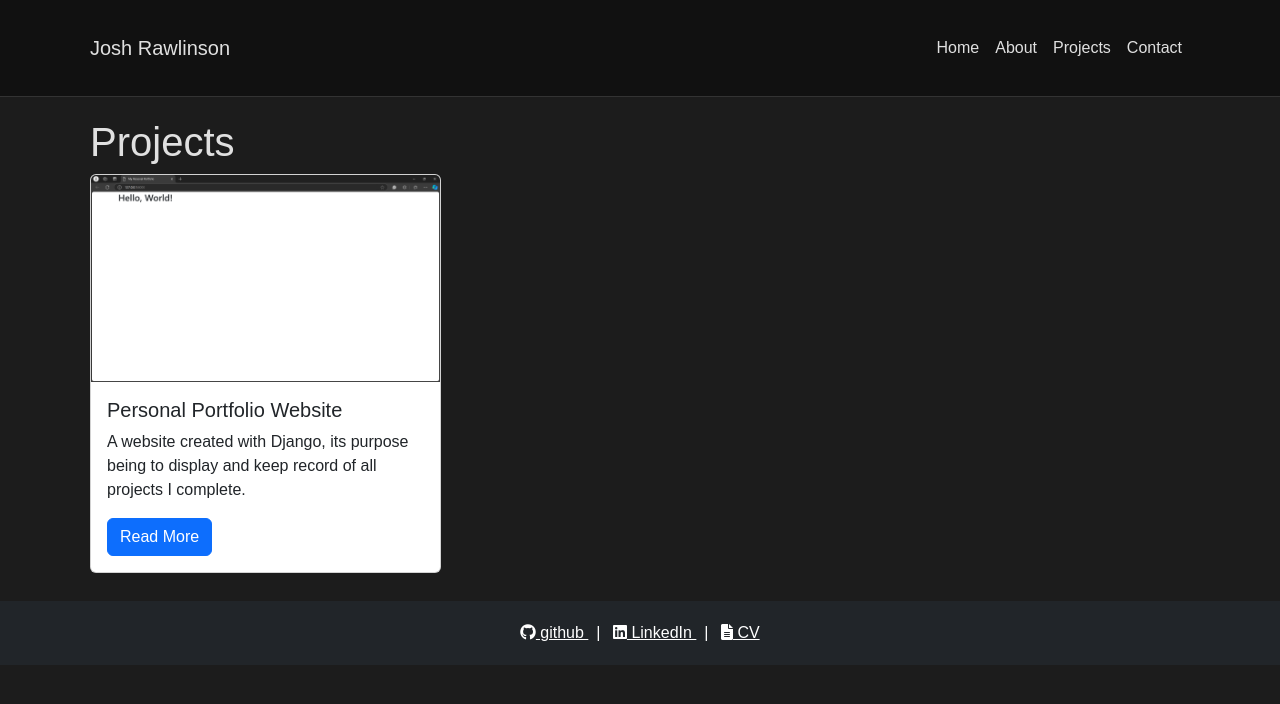
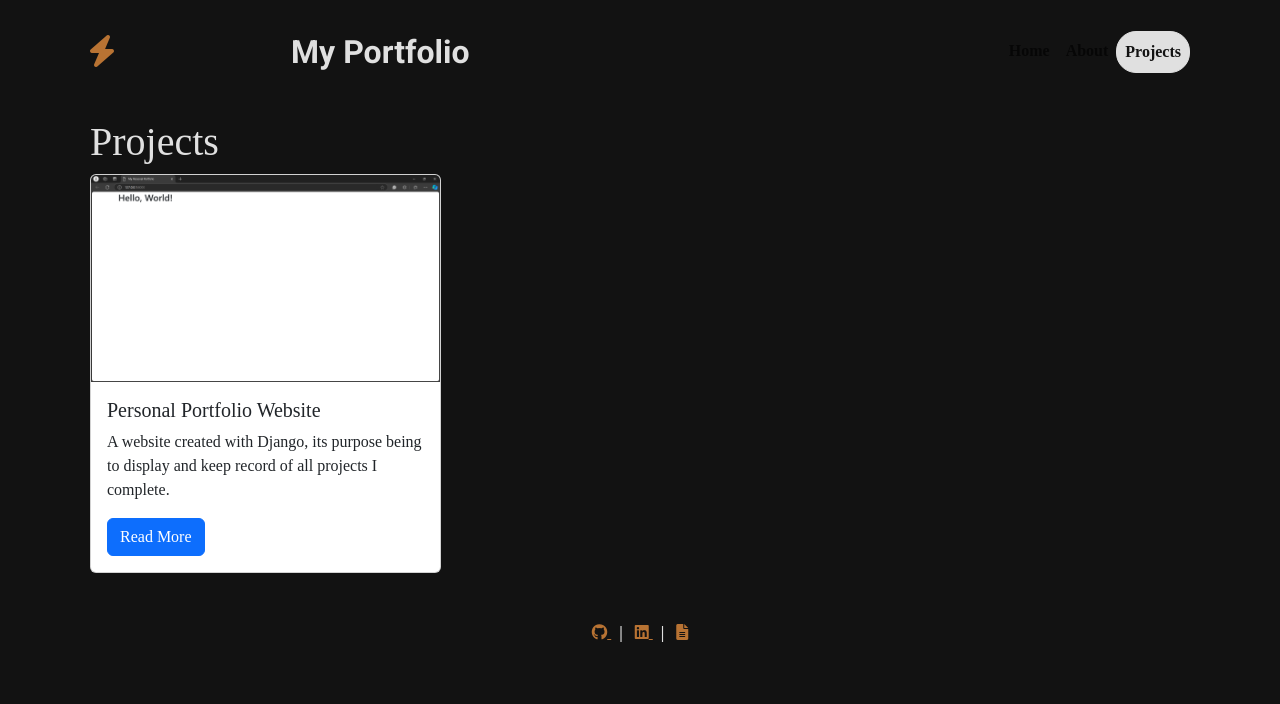
Before and after one commit to Joshr0108/Portfolio, a Django app: page /projects/ in a window 1280 px wide. Shown: the top 704 px of the page. Run offline with Django 5.2, Linux system fonts and the light colour scheme; data comes from the database, SQL or seed files in the repository.

Commit message:
Update Home Page

```diff
--- a/pages/templates/pages/home.html
+++ b/pages/templates/pages/home.html
@@ -32,7 +32,7 @@
             </div>
             <div class="col-md-12 text-start">
             <p class="welcome_text">
-                Hi my name is Josh, I am an engineer
+                HEllo
             </p>
             </div>
         </div>
--- a/templates/base.html
+++ b/templates/base.html
@@ -5,7 +5,6 @@
     <meta charset="utf-8">
     <meta name="viewport" content="width=device-width, initial-scale=1">
     <title>{% block title %}My Portfolio{% endblock title %}</title>
-    {% load static %}
     <!-- Link to Bootstrap -->
     <link href="https://cdn.jsdelivr.net/npm/bootstrap@5.3.1/dist/css/bootstrap.min.css" rel="stylesheet">
     <!-- Link to general CSS -->
@@ -22,11 +21,14 @@
     <!-- Navbar -->
     <nav class="navbar navbar-expand-lg fixed-top navbarScroll">
         <div class="container">
-            <a class="navbar-brand" href="#">Josh Rawlinson</a> <!-- Title on website home -->
+            <a class="lightning-bolt">
+                <i class="fas fa-bolt fa-md"></i> <!-- Lightning bolt logo -->
+            </a>
+            <div class="navbar-centre">My Portfolio</div>
             <button class="navbar-toggler" type="button" data-bs-toggle="collapse" data-bs-target="#navbarSupportedContent" aria-controls="navbarSupportedContent" aria-expanded="false" aria-label="Toggle navigation">
                 <span class="navbar-toggler-icon"></span>
             </button>
-            <div class="collapse navbar-collapse" id="navbarSupportedContent">
+            <div class="collapse navbar-collapse text-center" id="navbarSupportedContent">
                 <ul class="navbar-nav ms-auto">
                     <li class="nav-item active">
                         <a class="nav-link" href="#home">Home</a>
@@ -35,10 +37,7 @@
                         <a class="nav-link" href="#about">About</a>
                     </li>
                     <li class="nav-item">
-                        <a class="nav-link" href="projects">Projects</a>
-                    </li>
-                    <li class="nav-item">
-                        <a class="nav-link" href="#contact">Contact</a>
+                        <a class="nav-link portfolio-btn" href="projects">Projects</a>
                     </li>
                 </ul>
             </div>
@@ -51,18 +50,18 @@
     </div>
 
     <!-- Footer -->
-    <footer class="footer mt-auto bg-dark text-white">
+    <footer class="footer">
         <div class="container text-center">
-            <a href="https://github.com/Joshr0108" target="_blank" class="text-white mx-2">
-                <i class="fab fa-github"></i> github
+            <a href="https://github.com/Joshr0108" target="_blank" class="footer-text mx-2">
+                <i class="fab fa-github"></i>
             </a>
             |
-            <a href="https://www.linkedin.com/in/josh-rawlinson" target="_blank" class="text-white mx-2">
-                <i class="fab fa-linkedin"></i> LinkedIn
+            <a href="https://www.linkedin.com/in/josh-rawlinson" target="_blank" class="footer-text mx-2">
+                <i class="fab fa-linkedin"></i>
             </a>
             |
-            <a href="{{ cv.file.url }}" target="_blank" class="text-white mx-2">
-                <i class="fas fa-file-alt"></i> CV
+            <a href="{{ cv.file.url }}" target="_blank" class="footer-text mx-2">
+                <i class="fas fa-file-alt"></i>
             </a>
         </div>
     </footer>
--- a/templates/static/base/style.css
+++ b/templates/static/base/style.css
@@ -1,57 +1,106 @@
-
-
+/* Root variables for the theme
+Cream: #F5F5DC
+Blue: #1E3A8A
+Copper: #B87333
+Bluish Gray : #6b8e89
+code green: #008000
+Black Background?
+    --bg-color: #121212;          Very dark background
+    --text-color: #e0e0e0;        Light gray text color
+    --accent-color: #ff9800;      Accent color (orange)
+    --border-color: #333333;      Dark border color
+While background?
+        --bg-color: #F5F5DC;      Cream background
+    --text-color: #1E3A8A;        Bluish text colour
+    --border-color: #333333;      Dark border colour
+    --navfoot-bg-color: #6b8e89;  Nav/footer background colour
+    --navfoot-color: #fdf6e3;     Nav/footer colour
+    --hover-color: #6fa9d1;       Button hover colour
+    --accent-color: #B87333;      Button Accent colour
+*/
 :root {
-    --bg-color: #1c1c1c;         /* Very dark background */
-    --text-color: #e0e0e0;       /* Light gray text color */
-    --accent-color: #ff9800;     /* Accent color (orange) */
-    --border-color: #333333;     /* Dark border color */
+    --bg-color: #121212;         /* Cream background */
+    --text-color: #e0e0e0;       /* Bluish text colour */
+    --border-color: #333333;     /* Dark border colour */
+    --navfoot-bg-color: #6b8e89; /* Nav/footer background colour */
+    --navfoot-color: #fdf6e3;    /* Nav/footer colour */
+    --hover-color: #6fa9d1;      /* Button hover colour */
+    --accent-color: #B87333;     /* Button accent colour */
 }
 
-/* Apply dark theme to body and general text */
+/* Apply theme to the body and general text */
 body {
-    background-color: var(--bg-color);
-    color: var(--text-color);
-    font-family: Arial, sans-serif;
-    margin-top: 70px; /* Offset for the fixed navbar */
+    background-color: var(--bg-color);  /* Use the cream background */
+    color: var(--text-color);           /* Use the bluish text colour */
+    font-family: 'JetBrains Mono';   /* Handwritten font */
+    margin-top: 70px;                   /* Offset for the fixed navbar */
 }
 
 /* Navbar styling */
-.navbar {
-    background-color: #111111; /* Slightly lighter than background */
-    border-bottom: 1px solid var(--border-color);
+.navbar, .footer {
+    background-color: var(--bg-color);  /* Slightly lighter background than body */
+    font-weight: bold;
 }
 
-.navbar .nav-link, .navbar .navbar-brand {
-    color: var(--text-color);
+.navbar .nav-link .navbar-brand  {
+    color: var(--text-color); /* Set navbar text colour */
+}
+
+.lightning-bolt {
+    color: var(--accent-color);
+    font-size: 2rem;
 }
 
 .navbar .nav-link:hover, .navbar .navbar-brand:hover {
-    color: var(--accent-color);
+    color: var(--accent-color); /* Change text colour on hover */
 }
 
-/* Link colors */
+.navbar-centre {
+    flex-grow: 1;
+    font-family: 'Roboto';
+    text-align: center;
+    font-size: 2rem;
+    font-weight: bolder;
+}
+
+.footer .footer-text {
+    font-family: 'Nunito';
+    color: var(--text-color); /* Set navbar text colour */
+    color: var(--accent-color); /* Change text colour on hover */
+}
+
+
+/* Link button colors */
 a {
-    color: var(--accent-color);
+    color: var(--accent-color); /* Set default link colour to accent colour */
 }
 
 a:hover {
-    color: #ffa726;
+    color: var(--hover-color); /* Change link colour when hovered */
 }
 
 /* Buttons, inputs, and form elements */
 input, button {
-    background-color: var(--bg-color);
-    color: var(--text-color);
-    border: 1px solid var(--border-color);
-    padding: 10px;
+    background-color: var(--bg-color);   /* Background colour for inputs/buttons */
+    color: var(--text-color);             /* Text colour */
+    border: 1px solid var(--border-color); /* Dark border */
+    padding: 10px;                        /* Padding for comfort */
 }
 
 input:focus, button:focus {
-    outline: none;
-    border-color: var(--accent-color);
+    outline: none;                         /* Remove default focus outline */
+    border-color: var(--accent-color);    /* Change border color when focused */
+}
+
+.portfolio-btn {
+    border: 0.5px solid var(--text-color);
+    background-color: var(--text-color);
+    color: var(--bg-color);
+    border-radius: 20px;
+    text-transform: capitalize;
 }
 
 /* Additional styling for container and text elements */
 .container {
-    padding: 20px;
+    padding: 20px; /* Add padding around the container for spacing */
 }
```
Also changed, not shown: pages/static/pages/css/style.css (+15 -14 lines).
